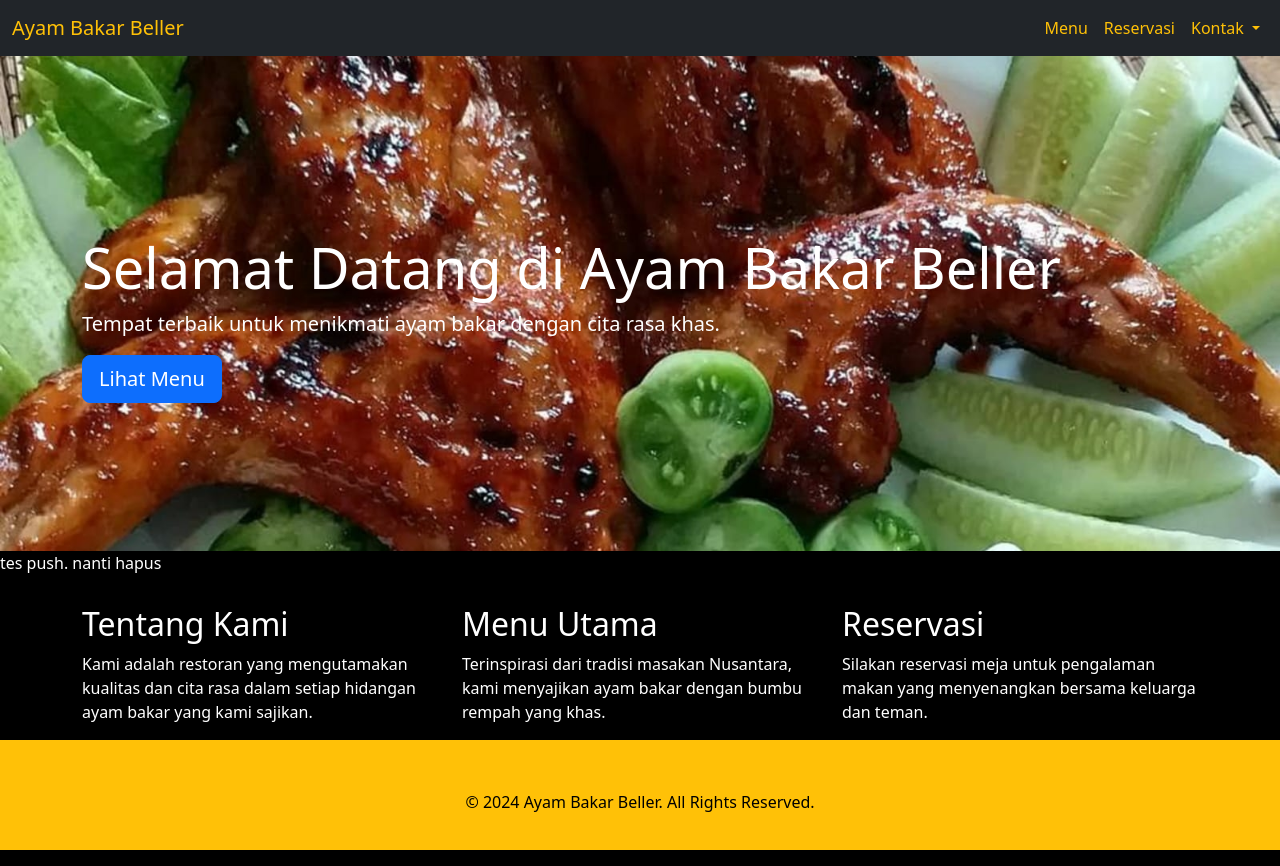
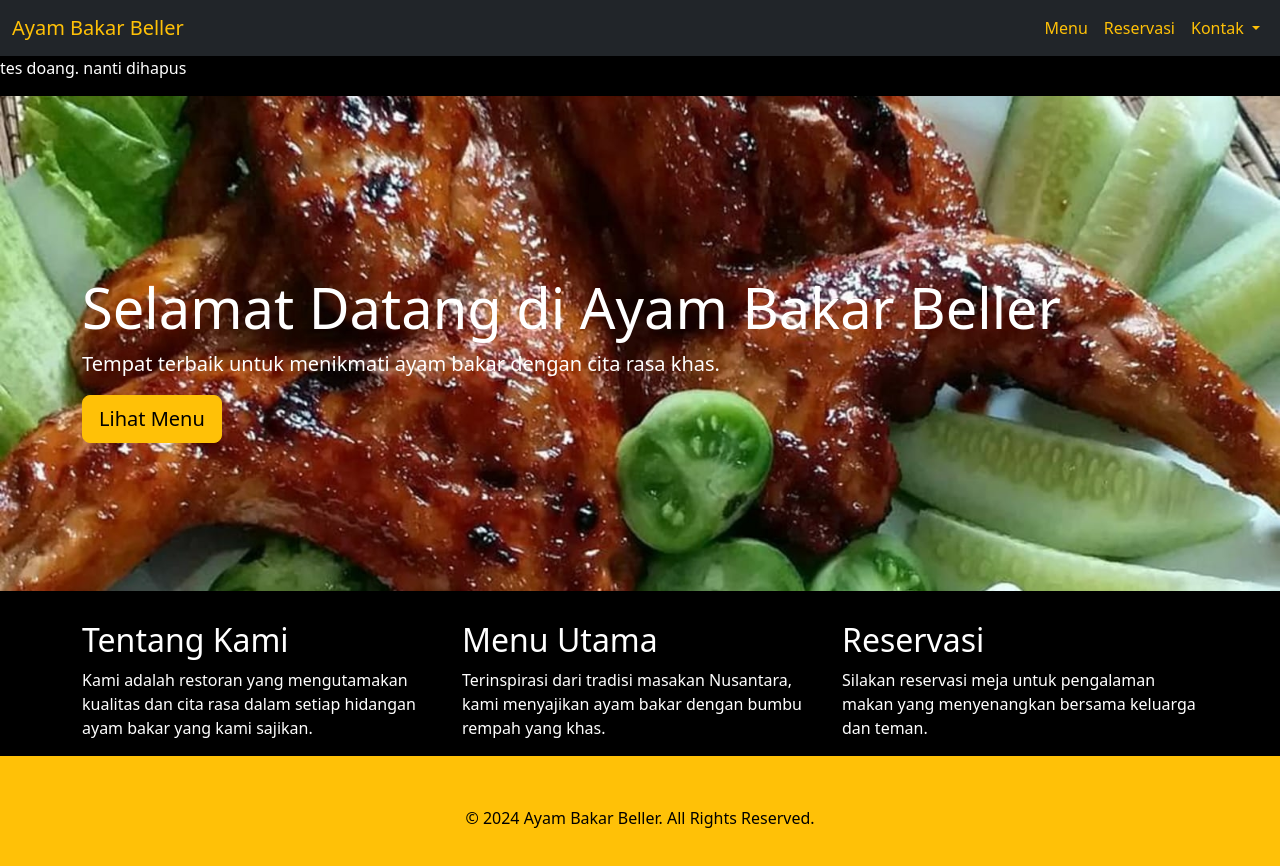
Before and after one commit to justissei/mini-project, a plain HTML site: page index.html in a window 1280 px wide. Drawn offline with nearby package versions, Linux system fonts and the light colour scheme.

Commit message:
update index.html

```diff
--- a/index.html
+++ b/index.html
@@ -49,6 +49,12 @@
   </nav>
   <!-- navbar end -->
 
+  <!-- tes -->
+  <div>
+    <p>tes doang. nanti dihapus</p>
+  </div>
+    <!-- tes -->
+
   <!-- Jumbotron -->
   <div class="jumbotron jumbotron-fluid jumbotron-custom">
     <div class="container py-5">
@@ -56,16 +62,10 @@
       <p class="lead">
         Tempat terbaik untuk menikmati ayam bakar dengan cita rasa khas.
       </p>
-      <a class="btn btn-primary btn-lg" href="#" role="button">Lihat Menu</a>
+      <a class="btn btn-warning btn-lg" href="#" role="button">Lihat Menu</a>
     </div>
   </div>
   <!-- jumbotron end -->
-
-    <!-- tes -->
-    <div>
-      <p>tes push. nanti hapus</p>
-    </div>
-      <!-- tes end -->
 
   <!-- Content -->
   <div class="container">
```
